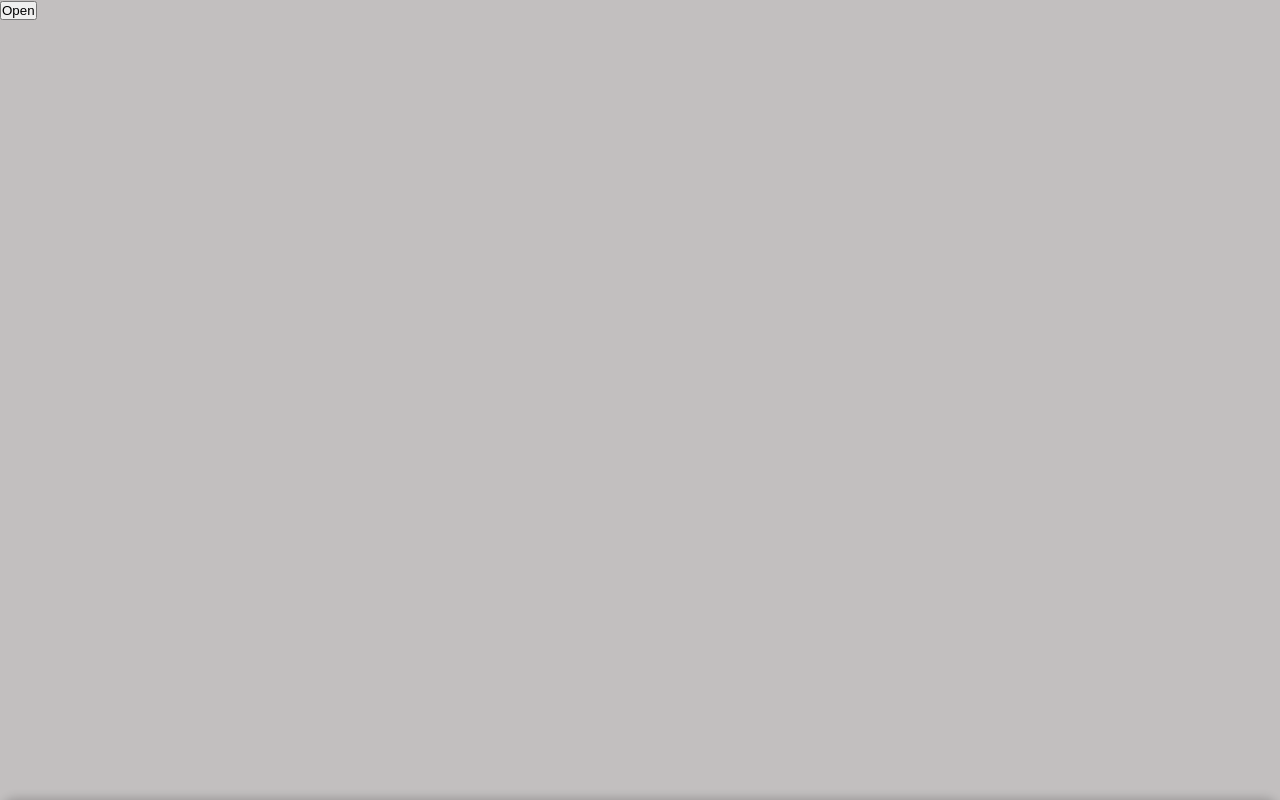
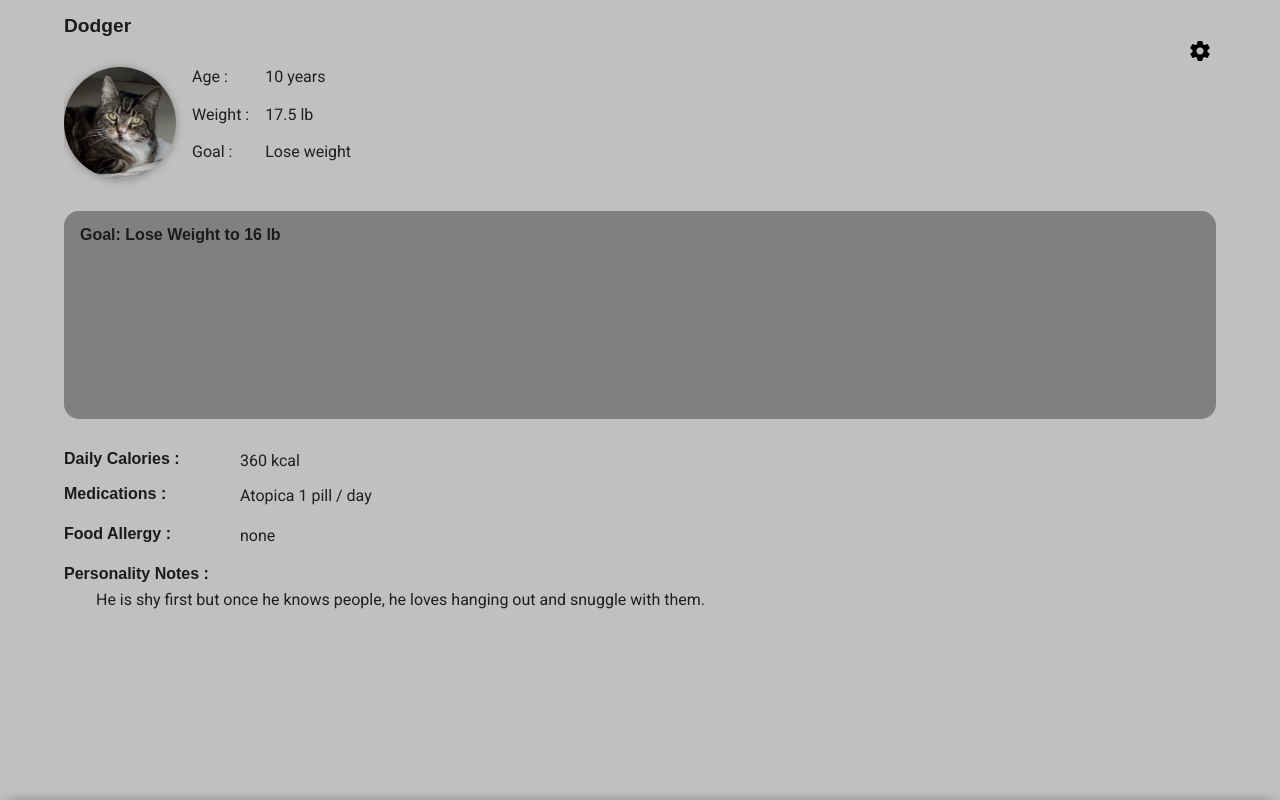
Before and after one commit to CocoTapi/Cat-Calorie-Calc-Frontend, an Angular app: page / in a window 1280 px wide. Built offline with nearby package versions, Linux system fonts and the light colour scheme.

Commit message:
fix to enable and disable scrolling for pet profile and the edit form

```diff
--- a/src/app/app.component.html
+++ b/src/app/app.component.html
@@ -1,9 +1,10 @@
 <!-- <app-card title="Dodger the cat">Test</app-card> -->
-<!-- <app-pet-profile /> -->
-<button (click)="openPanel()">Open</button>
-<app-control-panel title="Pet">
+<app-pet-profile />
+
+<!-- <button (click)="openPanel()">Open</button>
+<app-slide-panel title="Pet">
     <form [formGroup]="myForm">
         <label for="name">Name:</label>
         <input formControlName="name" type="text" />
   </form>
-</app-control-panel>
+</app-slide-panel> -->
--- a/src/app/app.component.ts
+++ b/src/app/app.component.ts
@@ -2,10 +2,11 @@ import { Component, OnInit } from '@angular/core';
 import { SlidePanelComponent } from './ui/slide-panel/slide-panel.component';
 import { SlidePanelService } from './services/slide-panel/slide-panel.service';
 import { FormControl, FormGroup, ReactiveFormsModule } from '@angular/forms';
+import { PetProfileComponent } from './pet-profile/pet-profile.component';
 
 @Component({
   selector: 'app-root',
-  imports: [SlidePanelComponent, ReactiveFormsModule],
+  imports: [SlidePanelComponent, ReactiveFormsModule, PetProfileComponent],
   templateUrl: './app.component.html',
   styleUrl: './app.component.scss',
 })
--- a/src/app/pet-profile/pet-form/pet-form.component.html
+++ b/src/app/pet-profile/pet-form/pet-form.component.html
@@ -1,6 +1,3 @@
-<div class="edit-modal">
-
-    <app-card [title]="title()">
 <form [formGroup]="petProfileForm" (ngSubmit)="onSubmit()" class="form">
     <!-- Type Selection -->
     <section class="form__species">
@@ -30,8 +27,13 @@
 
     <!-- Weight Input -->
     <section class="form__weight">
-                <app-custom-input label="Weight" formFieldName="weight" type="text"
-                    [customFormControl]="getFormControl('weight')" placeholder="Ex. 5.8" />
+        <app-custom-input
+        label="Weight"
+        formFieldName="weight"
+        type="text"
+        [customFormControl]="getFormControl('weight')"
+        placeholder="Ex. 5.8"
+        />
 
         <!-- Unit Selection -->
         <div class="form__weight__unit">
@@ -139,5 +141,3 @@
     <button class="btn form__btn">Submit</button>
 
 </form>
-    </app-card>
-</div>
--- a/src/app/pet-profile/pet-form/pet-form.component.scss
+++ b/src/app/pet-profile/pet-form/pet-form.component.scss
@@ -1,23 +1,17 @@
-@use '@angular/material' as mat;
-
-.edit-modal {
-  position: fixed;
-  z-index: 1000;
-  box-sizing: border-box;
-  height: 97vh; /* Ensures modal takes a limited height */
-  width: 100%;
-  overflow-y: auto; /* Enables scrolling inside modal */
-}
+$right-space: 2rem;
+$number-input-width: 50%;
 
 .form {
+  background-color: grey;
   display: flex;
   flex-direction: column;
   gap: .7rem;
-  flex: 1; /* Allows form to take available space */
-  overflow-y: auto; /* Enables scrolling */
+  // flex: 1; /* Allows form to take available space */
+  // overflow-y: auto; /* Enables scrolling */
   box-sizing: border-box;
   width: 100%;
   align-items: stretch;
+  padding: 1.5rem;
 
   & > * {
     display: flex;
@@ -43,7 +37,7 @@
     align-items: center;
 
     app-custom-input {
-      width: 50%;
+      width: $number-input-width;
     }
 
   }
@@ -52,7 +46,7 @@
     flex-direction: column;
   }
 
- &__medications, &__goal, &__calories {
+  &__medications, &__goal, &__calories {
     &__title {
       margin-bottom: .7rem;
     }
@@ -73,7 +67,7 @@
         flex-direction: column;
         background-color: rgb(192, 192, 192);
         padding: 1rem;
-        margin-left: 2rem;
+        margin-left: $right-space;
         margin-bottom: 1rem;
         border-radius: 5px;
 
@@ -99,7 +93,7 @@
     &__content {
       display: flex;
       flex-direction: column;
-      margin-left: 1rem;
+      margin-left: $right-space;
 
       &__target {
         display: flex;
@@ -113,7 +107,7 @@
         align-items: center;
 
         app-custom-input {
-          width: 50%;
+          width: $number-input-width;
         }
       }
     }
@@ -126,11 +120,11 @@
     &__content {
       display: flex;
       flex-direction: column;
-      margin-left: 2rem;
+      margin-left: $right-space;
       gap: 1rem;
 
       app-custom-input {
-        width: 50%;
+        width: $number-input-width;
       }
 
       &__daily {
--- a/src/app/pet-profile/pet-profile.component.html
+++ b/src/app/pet-profile/pet-profile.component.html
@@ -1,10 +1,16 @@
-@if (showEditPage()){
+<app-slide-panel title="Pet Profile">
     <app-pet-form [pet]="pet()" />
-}
+</app-slide-panel>
 
 <div class="pets">
     <h1 class="heading-1">{{ pet().name}}</h1>
-    <button (click)="onEdit()" class="responsive-icon"><mat-icon>settings</mat-icon></button>
+
+    <!-- Edit button -->
+    <button (click)="onEdit()" class="responsive-icon">
+        <mat-icon>settings</mat-icon>
+    </button>
+
+    <!-- Main profile -->
     <div class="pet-profile-1">
         <img [src]="imagePath()" [alt]="pet().name" class="pet-profile-1__img">
         <div class="pet-profile-1__summary">
@@ -27,6 +33,7 @@
             </p>
         </div>
     </div>
+
     <!-- TODO: make a line graph -->
     <app-card [title]="graphTitle()" class="graph-component">
         <div class="line-graph"></div>
--- a/src/app/pet-profile/pet-profile.component.scss
+++ b/src/app/pet-profile/pet-profile.component.scss
@@ -1,14 +1,28 @@
 .pets {
-    display: grid;
+    display: flex;
+    flex-direction: column;
     width: 90vw;
-    margin: 1rem auto;
+    margin: 0 auto; /* Remove any extra vertical margin */
+    padding: 1rem 0;
+    overflow-y: auto;
+    max-height: 100vh;
+    flex: 1;
 }
 
 .responsive-icon {
     background-color: transparent;
-    border-color: transparent;
-    width: 1rem;
+    border: none;
+    width: 2rem; /* Ensure the button is wide enough */
+    height: 2rem; /* Make it square to match icon size */
+    display: flex;
+    align-items: center;
+    justify-content: center;
     margin-left: auto;
+    overflow: visible; /* Ensure it's not clipped */
+
+    mat-icon {
+        font-size: 1.5rem; /* Ensure the icon scales properly */
+    }
 }
 
 .pet-profile-1, .graph-component{
--- a/src/app/pet-profile/pet-profile.component.ts
+++ b/src/app/pet-profile/pet-profile.component.ts
@@ -3,10 +3,12 @@ import { CardComponent } from "../ui/card/card.component";
 import { PetProfileService } from '../services/pet-profile/pet-profile.service';
 import { PetFormComponent } from "./pet-form/pet-form.component";
 import { MatIconModule } from '@angular/material/icon';
+import { SlidePanelService } from '../services/slide-panel/slide-panel.service';
+import { SlidePanelComponent } from '../ui/slide-panel/slide-panel.component';
 
 @Component({
   selector: 'app-pet-profile',
-  imports: [CardComponent, PetFormComponent, MatIconModule],
+  imports: [CardComponent, PetFormComponent, MatIconModule, SlidePanelComponent],
   templateUrl: './pet-profile.component.html',
   styleUrl: './pet-profile.component.scss'
 })
@@ -14,6 +16,7 @@ export class PetProfileComponent {
   id = input<number>(0);
 
   private petProfileService = inject(PetProfileService);
+  private slidePanelService = inject(SlidePanelService);
 
   showEditPage = signal(false);
   pet = signal(this.petProfileService.getPetById(this.id()));
@@ -46,7 +49,7 @@ export class PetProfileComponent {
   });
 
   onEdit() {
-    this.showEditPage.set(!this.showEditPage());
+    this.slidePanelService.open();
   }
 
 }
--- a/src/app/ui/slide-panel/slide-panel.component.scss
+++ b/src/app/ui/slide-panel/slide-panel.component.scss
@@ -19,6 +19,12 @@
   z-index: 100;
   overflow-y: auto;
   touch-action: none;
+
+  /* Allow scrolling inside the panel */
+  overflow: hidden;
+  touch-action: auto; // Ensure scrolling is not blocked
+  display: flex;
+  flex-direction: column;
 }
 .drag-handle {
   width: 50px;
@@ -26,21 +32,30 @@
   background: gray;
   border-radius: 5px;
   margin: 10px auto;
+  margin-top: 1rem;
+  margin-bottom: 1rem;
   cursor: grab;
 }
+
+$header-height: 4rem;
+
 .header {
+  width: 100%;
+  height: $header-height;
   position: sticky;
   top: 0;
   background: rgba(255, 255, 255, 0.8);
   backdrop-filter: blur(5px);
-    padding-top: .5rem;
-    padding-bottom: 1rem;
   text-align: center;
   font-weight: bold;
   box-shadow: 0 2px 5px rgba(0, 0, 0, 0.1);
+
 }
 .content {
-    min-height: 200vh;
-    padding: 1rem;
-    box-sizing: border-box; // Ensures padding is included in the width calculation
+//   min-height: 200vh;
+
+  flex: 1;
+  overflow-y: auto;
+  max-height: calc(100% - $header-height); /* Adjust for sticky header height */
+
 }
--- a/src/app/ui/slide-panel/slide-panel.component.ts
+++ b/src/app/ui/slide-panel/slide-panel.component.ts
@@ -1,11 +1,10 @@
 import { Component, ElementRef, OnDestroy, OnInit, Renderer2, ViewChild, input } from '@angular/core';
 import { animate, style, transition, trigger } from '@angular/animations';
-import { NgFor } from '@angular/common';
 import { SlidePanelService } from '../../services/slide-panel/slide-panel.service';
 
 @Component({
-  selector: 'app-control-panel',
-  imports: [NgFor],
+  selector: 'app-slide-panel',
+  imports: [],
   templateUrl: './slide-panel.component.html',
   styleUrl: './slide-panel.component.scss',
   animations: [
@@ -25,6 +24,7 @@ export class SlidePanelComponent implements OnInit, OnDestroy {
   @ViewChild('panel', { static: false }) panel!: ElementRef;
 
   // When the panel size becomes 30% or less of user's screen size, close the screen.
+  // Change this when you want to change closing timing
   private thresholdPercent = 70;
 
   private startY = 0;
```
Lines whose indentation alone changed are shown as unchanged.
